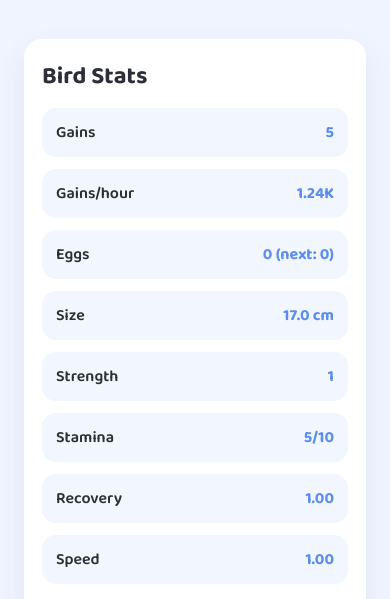
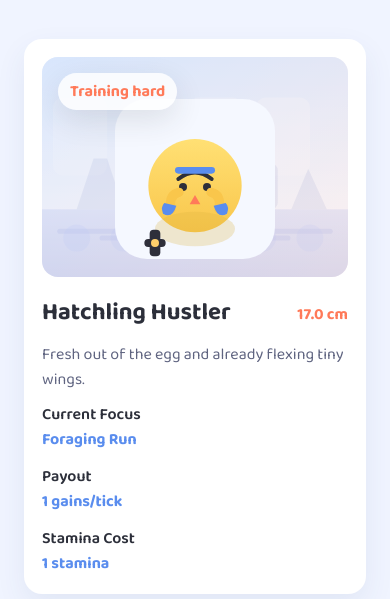
Before and after one commit to prebenjor/HowToTrainYourBird, a plain HTML site: page src/index.html in a window 390 px wide. Shown: the part 209-808 px from the top of the page. Drawn offline with Linux system fonts and the light colour scheme.

Commit message:
Add bird progression display and new training assets

```diff
--- a/src/index.html
+++ b/src/index.html
@@ -79,6 +79,100 @@
       .panel h2 {
         margin: 0 0 12px 0;
         font-size: 1.5rem;
+      }
+
+      .bird-panel {
+        display: grid;
+        gap: 16px;
+      }
+
+      .bird-stage {
+        position: relative;
+        border-radius: 16px;
+        overflow: hidden;
+        min-height: 220px;
+        background: linear-gradient(135deg, rgba(90, 141, 238, 0.2), rgba(255, 122, 89, 0.15));
+      }
+
+      .bird-stage-bg {
+        position: absolute;
+        inset: 0;
+        width: 100%;
+        height: 100%;
+        object-fit: cover;
+        opacity: 0.4;
+        pointer-events: none;
+      }
+
+      .bird-stage-actor {
+        position: absolute;
+        bottom: 18px;
+        left: 50%;
+        transform: translateX(-50%);
+        width: min(58vw, 240px);
+        max-width: 240px;
+        pointer-events: none;
+        transition: transform 0.3s ease;
+      }
+
+      [data-stage="hatchling"] .bird-stage-actor {
+        max-width: 160px;
+      }
+
+      [data-stage="rookie"] .bird-stage-actor {
+        max-width: 200px;
+      }
+
+      [data-stage="legend"] .bird-stage-actor {
+        max-width: 260px;
+      }
+
+      .bird-stage-status {
+        position: absolute;
+        top: 16px;
+        left: 16px;
+        padding: 6px 12px;
+        border-radius: 999px;
+        background: rgba(255, 255, 255, 0.82);
+        color: var(--accent-strong);
+        font-weight: 700;
+        box-shadow: 0 10px 30px rgba(44, 47, 58, 0.12);
+      }
+
+      .is-resting .bird-stage-status {
+        color: var(--accent);
+      }
+
+      .bird-stage-details {
+        display: grid;
+        gap: 10px;
+      }
+
+      .bird-stage-heading {
+        display: flex;
+        justify-content: space-between;
+        align-items: baseline;
+        gap: 12px;
+      }
+
+      .bird-stage-heading h2 {
+        margin: 0;
+      }
+
+      .bird-stage-size {
+        font-weight: 700;
+        color: var(--accent-strong);
+      }
+
+      .bird-stage-description {
+        margin: 0;
+        color: var(--muted);
+      }
+
+      .bird-stage-activity {
+        display: grid;
+        gap: 12px;
+        grid-template-columns: repeat(auto-fit, minmax(160px, 1fr));
       }
 
       .stats-grid {
@@ -332,6 +426,7 @@
       <p class="subtitle">Become the most shredded birb in gym history.</p>
     </header>
     <main>
+      <section class="panel bird-panel" id="bird-display"></section>
       <section class="panels">
         <article class="panel" id="stats-panel"></article>
         <article class="panel" id="progress-panel"></article>
--- a/src/main.js
+++ b/src/main.js
@@ -8,14 +8,11 @@ import { UpgradeMenu } from "./ui/UpgradeMenu.js";
 import { GamblePanel } from "./ui/GambleModal.js";
 import { PrestigePanel } from "./ui/PrestigePanel.js";
 import { AchievementsPanel } from "./ui/AchievementsPanel.js";
+import { BirdDisplay } from "./ui/BirdDisplay.js";
 
 const stats = new Stats();
 let achievementsPanel;
-
-const trainingSystem = new TrainingSystem(stats, {
-  onTick: () => updateUI(),
-  onRestChange: (resting) => progressPanel.setResting(resting),
-});
+let trainingSystem;
 const gambleSystem = new GambleSystem(stats);
 const prestigeSystem = new PrestigeSystem(stats);
 const achievementSystem = new AchievementSystem(stats, (achievement) => {
@@ -27,6 +24,7 @@ const achievementSystem = new AchievementSystem(stats, (achievement) => {
 
 const statsPanel = new StatsPanel(document.getElementById("stats-panel"), stats);
 const progressPanel = new ProgressPanel(document.getElementById("progress-panel"), stats);
+const birdDisplayPanel = new BirdDisplay(document.getElementById("bird-display"), stats);
 const upgradesPanel = new UpgradeMenu(document.getElementById("upgrades-panel"), stats, updateUI);
 new GamblePanel(document.getElementById("gamble-panel"), gambleSystem, stats, {
   onChange: updateUI,
@@ -52,12 +50,21 @@ achievementsPanel = new AchievementsPanel(
   achievementSystem
 );
 
+trainingSystem = new TrainingSystem(stats, {
+  onTick: () => updateUI(),
+  onRestChange: (resting) => {
+    progressPanel.setResting(resting);
+    birdDisplayPanel.setResting(resting);
+  },
+});
+
 trainingSystem.start();
 
 function updateUI() {
   achievementSystem.update();
   statsPanel.update();
   progressPanel.update();
+  birdDisplayPanel.update();
   upgradesPanel.update();
   prestigePanel.update();
   achievementsPanel.update();
--- a/src/systems/training.js
+++ b/src/systems/training.js
@@ -31,6 +31,39 @@ export const ACTIVITY_CATALOG = {
     masteryBonus: 0.15,
     unlock: (stats) => stats.levels.strength >= 10,
     unlockDescription: "Requires Strength level 10.",
+  },
+  aerialYoga: {
+    name: "Aerial Yoga",
+    description: "Graceful ribbon poses to boost recovery and flow.",
+    staminaCost: 2,
+    tickPayout: 1.75,
+    masteryThreshold: 180,
+    masteryScale: 1.52,
+    masteryBonus: 0.12,
+    unlock: (stats) => stats.levels.recovery >= 6,
+    unlockDescription: "Requires Recovery level 6.",
+  },
+  proteinChug: {
+    name: "Protein Chug",
+    description: "Bulk up fast with questionable shake concoctions.",
+    staminaCost: 4,
+    tickPayout: 2.6,
+    masteryThreshold: 240,
+    masteryScale: 1.48,
+    masteryBonus: 0.18,
+    unlock: (stats) => stats.levels.strength >= 15 && stats.levels.stamina >= 10,
+    unlockDescription: "Requires Strength 15 and Stamina 10.",
+  },
+  meteorSlam: {
+    name: "Meteor Slam",
+    description: "Defy gravity with planet-cracking elbow drops.",
+    staminaCost: 6,
+    tickPayout: 3.6,
+    masteryThreshold: 320,
+    masteryScale: 1.45,
+    masteryBonus: 0.22,
+    unlock: (stats) => stats.levels.speed >= 12 && stats.totalEggsLaid > 0,
+    unlockDescription: "Requires Speed 12 and at least 1 prestige.",
   },
 };
 
--- /dev/null
+++ b/src/ui/BirdDisplay.js
@@ -0,0 +1,115 @@
+import { formatNumber } from "../systems/gamble.js";
+
+const STAGE_BREAKPOINTS = [
+  {
+    id: "hatchling",
+    maxSize: 40,
+    label: "Hatchling Hustler",
+    description: "Fresh out of the egg and already flexing tiny wings.",
+    image: "./assets/images/bird-chick.svg",
+  },
+  {
+    id: "rookie",
+    maxSize: 75,
+    label: "Gym Rookie",
+    description: "Putting on feathers and confidence in equal measure.",
+    image: "./assets/images/bird-teen.svg",
+  },
+  {
+    id: "legend",
+    maxSize: Infinity,
+    label: "Aviary Legend",
+    description: "Every flap shakes the rafters. Welcome to swole nirvana.",
+    image: "./assets/images/bird-hero.svg",
+  },
+];
+
+export class BirdDisplay {
+  constructor(root, stats) {
+    this.root = root;
+    this.stats = stats;
+    this.resting = false;
+    this.build();
+  }
+
+  build() {
+    this.root.innerHTML = `
+      <div class="bird-stage" data-stage>
+        <img class="bird-stage-bg" src="./assets/images/gym-bg.svg" alt="Gym background" />
+        <img class="bird-stage-actor" data-role="actor" src="" alt="Training bird" />
+        <div class="bird-stage-status" data-role="status">Training hard</div>
+      </div>
+      <div class="bird-stage-details">
+        <div class="bird-stage-heading">
+          <h2 data-role="stage-title"></h2>
+          <span class="bird-stage-size" data-role="size"></span>
+        </div>
+        <p class="bird-stage-description" data-role="stage-description"></p>
+        <div class="bird-stage-activity">
+          <div>
+            <div class="stat-label">Current Focus</div>
+            <div class="stat-value" data-role="activity-name"></div>
+          </div>
+          <div>
+            <div class="stat-label">Payout</div>
+            <div class="stat-value" data-role="activity-payout"></div>
+          </div>
+          <div>
+            <div class="stat-label">Stamina Cost</div>
+            <div class="stat-value" data-role="activity-cost"></div>
+          </div>
+        </div>
+      </div>
+    `;
+
+    this.actorNode = this.root.querySelector('[data-role="actor"]');
+    this.statusNode = this.root.querySelector('[data-role="status"]');
+    this.stageTitleNode = this.root.querySelector('[data-role="stage-title"]');
+    this.stageSizeNode = this.root.querySelector('[data-role="size"]');
+    this.stageDescriptionNode = this.root.querySelector('[data-role="stage-description"]');
+    this.activityNameNode = this.root.querySelector('[data-role="activity-name"]');
+    this.activityPayoutNode = this.root.querySelector('[data-role="activity-payout"]');
+    this.activityCostNode = this.root.querySelector('[data-role="activity-cost"]');
+
+    this.update();
+  }
+
+  setResting(resting) {
+    this.resting = resting;
+    this.statusNode.textContent = resting ? "Taking a power nap" : "Training hard";
+    this.root.classList.toggle("is-resting", resting);
+  }
+
+  update() {
+    const size = this.stats.getSize();
+    const stage =
+      STAGE_BREAKPOINTS.find((entry) => size < entry.maxSize) ||
+      STAGE_BREAKPOINTS[STAGE_BREAKPOINTS.length - 1];
+
+    if (stage) {
+      this.stageTitleNode.textContent = stage.label;
+      this.stageDescriptionNode.textContent = stage.description;
+      this.actorNode.src = stage.image;
+      this.actorNode.alt = stage.label;
+      this.root.dataset.stage = stage.id;
+    }
+
+    this.stageSizeNode.textContent = `${size.toFixed(1)} cm`;
+
+    const activityKey = this.stats.getSelectedActivity();
+    const catalog = this.stats.getActivityCatalog();
+    const activity = catalog[activityKey];
+    if (activity) {
+      this.activityNameNode.textContent = activity.name;
+      const payout = this.stats.getActivityPayout(activityKey);
+      this.activityPayoutNode.textContent = `${formatNumber(payout.gains)} gains/tick`;
+      this.activityCostNode.textContent = `${this.stats.getStaminaCostForActivity(activityKey)} stamina`;
+    } else {
+      this.activityNameNode.textContent = "No activity";
+      this.activityPayoutNode.textContent = "--";
+      this.activityCostNode.textContent = "--";
+    }
+
+    this.setResting(this.resting);
+  }
+}
```
Also changed, not shown: src/assets/images/bird-chick.svg (added), src/assets/images/bird-hero.svg (added), src/assets/images/bird-teen.svg (added), src/assets/images/gym-bg.svg (added).
